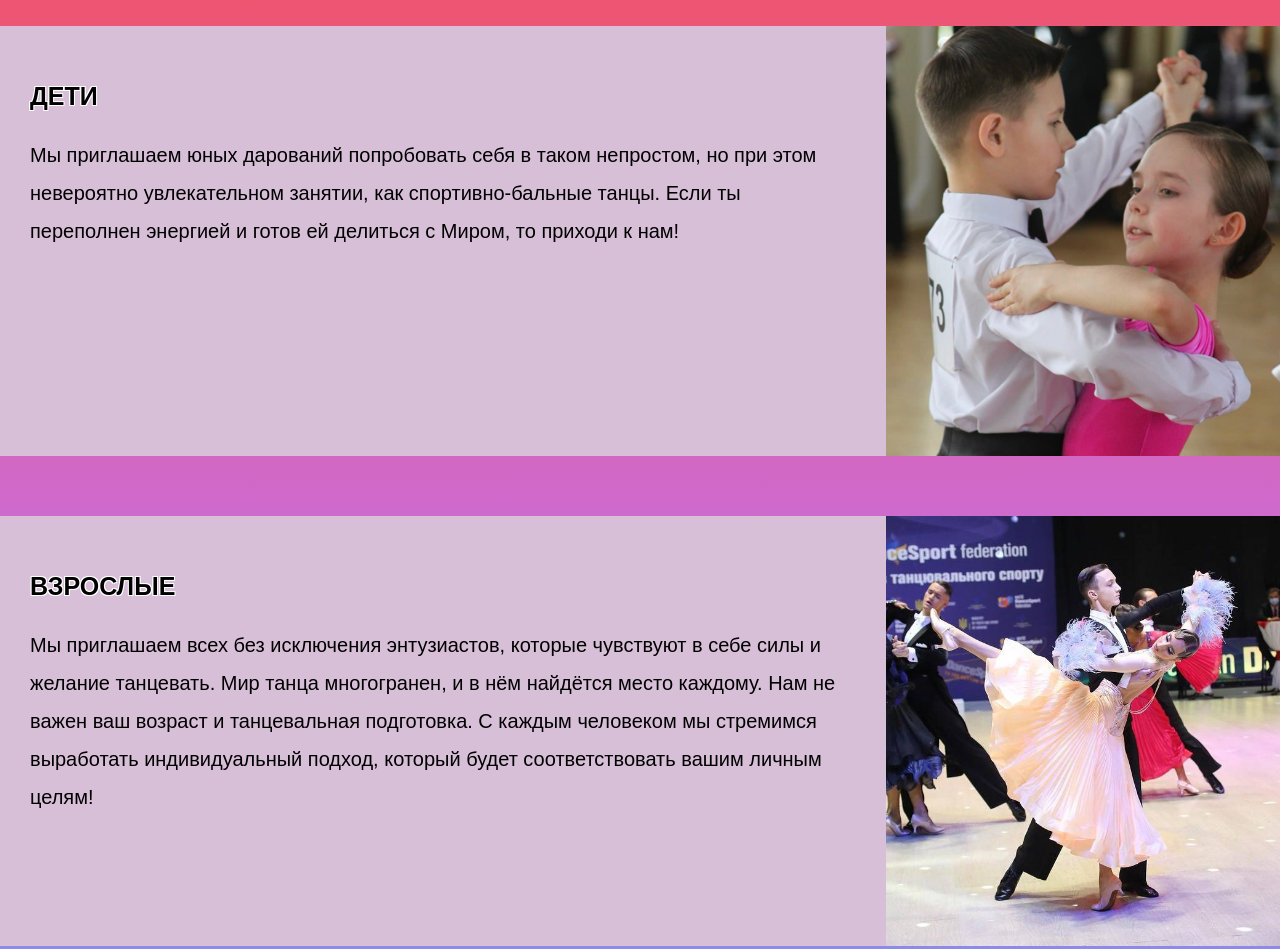
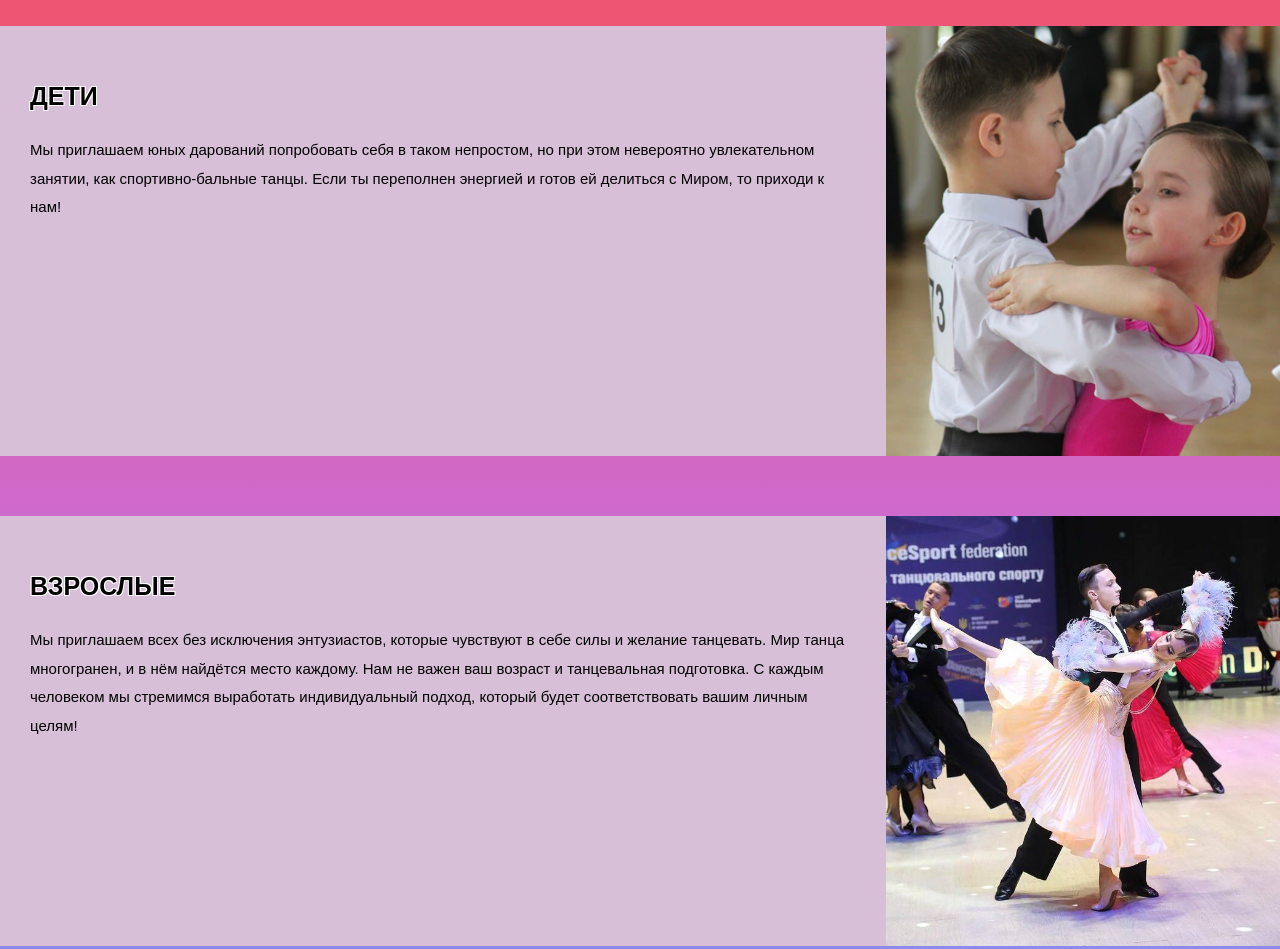
Before and after one commit to AlexandraRomanova/dance, a plain HTML site: page index.html in a window 1280 px wide. Shown: the part 3360-4309 px from the top of the page. Drawn offline with Linux system fonts and the light colour scheme.

Commit message:
adaptation

```diff
--- a/sass/components/_category.scss
+++ b/sass/components/_category.scss
@@ -47,3 +47,9 @@
     height: 430px;
   }
 }
+
+.category__list {
+  & .section-text {
+    font-size: 15px;
+  }
+}
```
Also changed, not shown: css/main.css, css/main.min.css, 2 other files.
